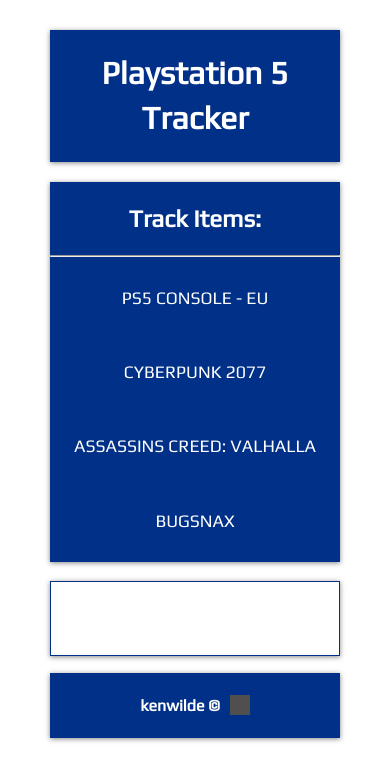
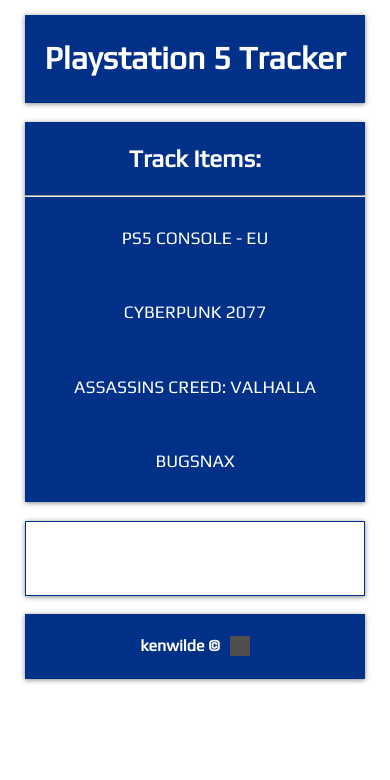
Before and after one commit to kenwilde1/ps-tracker, a plain HTML site: page index.html in a window 390 px wide. Drawn offline with Linux system fonts and the light colour scheme; grey boxes are pictures that could not be loaded.

Commit message:
updated styles

```diff
--- a/styles/style.css
+++ b/styles/style.css
@@ -123,6 +123,12 @@
 }
 
 @media (max-width: 500px) {
+  body {
+    margin: 15px 25px;
+  }
+  header h1 {
+    font-size: 2rem;
+  }
   .wrapper {
     display: grid;
     grid-template-areas:
```
